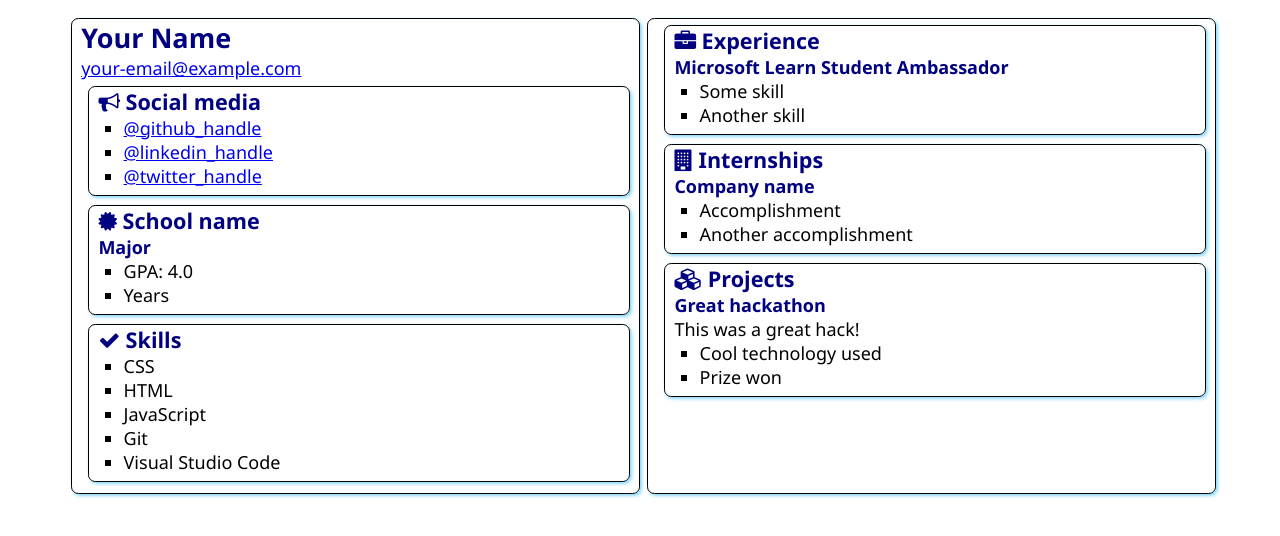
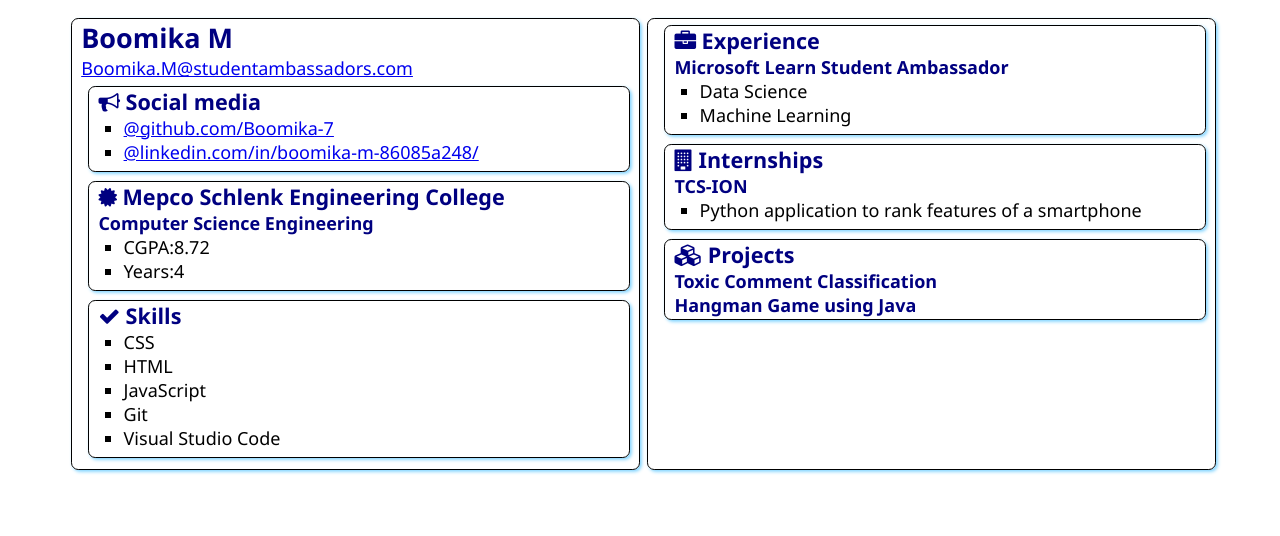
Before and after one commit to Boomika-7/SATechnicalOnboarding, a plain HTML site: page src/index.html in a window 1280 px wide. Drawn offline with Linux system fonts and the light colour scheme.

Commit message:
Update index.html

```diff
--- a/src/index.html
+++ b/src/index.html
@@ -12,18 +12,16 @@
 <body>
     <main>
         <article class="box">
-            <h1>Your Name</h1>
-            <div><a href="mailto:your.email@example.com">your-email@example.com</a></div>
-
+            <h1>Boomika M</h1>
+            <div><a href="mailto:your.email@example.com">Boomika.M@studentambassadors.com</a></div>
             <section class="box">
                 <h2>
                     <i class="fa fa-bullhorn" aria-hidden="true"></i>
                     Social media
                 </h2>
                 <ul>
-                    <li><a href="https://github.com/<handle>">@github_handle</a></li>
-                    <li><a href="https://linkedin.com/in/<handle>">@linkedin_handle</a></li>
-                    <li><a href="https://twitter.com/<handle>">@twitter_handle</a></li>
+                    <li><a href="https://github.com/<handle>">@github.com/Boomika-7</a></li>
+                    <li><a href="https://linkedin.com/in/<handle>">@linkedin.com/in/boomika-m-86085a248/</a></li>
                 </ul>
             </section>
 
@@ -31,12 +29,12 @@
                 <div class="education">
                     <h2>
                         <i class="fa fa-certificate" aria-hidden="true"></i>
-                        School name
+                        Mepco Schlenk Engineering College
                     </h2>
-                    <h3>Major</h3>
+                    <h3>Computer Science Engineering</h3>
                     <ul>
-                        <li>GPA: 4.0</li>
-                        <li>Years</li>
+                        <li>CGPA:8.72</li>
+                        <li>Years:4</li>
                     </ul>
                 </div>
             </section>
@@ -63,8 +61,8 @@
                 </h2>
                 <h3>Microsoft Learn Student Ambassador</h3>
                 <ul>
-                    <li>Some skill</li>
-                    <li>Another skill</li>
+                    <li>Data Science</li>
+                    <li>Machine Learning</li>
                 </ul>
             </section>
             <section class="box">
@@ -73,10 +71,9 @@
                     Internships
                 </h2>
 
-                <h3>Company name</h3>
+                <h3>TCS-ION</h3>
                 <ul>
-                    <li>Accomplishment</li>
-                    <li>Another accomplishment</li>
+                    <li>Python application to rank features of a smartphone</li>
                 </ul>
             </section>
             <section class="box">
@@ -85,12 +82,8 @@
                     Projects
                 </h2>
 
-                <h3>Great hackathon</h3>
-                <div>This was a great hack!</div>
-                <ul>
-                    <li>Cool technology used</li>
-                    <li>Prize won</li>
-                </ul>
+                <h3>Toxic Comment Classification</h3>
+                <h3>Hangman Game using Java</h3>
             </section>
         </article>
 
```
